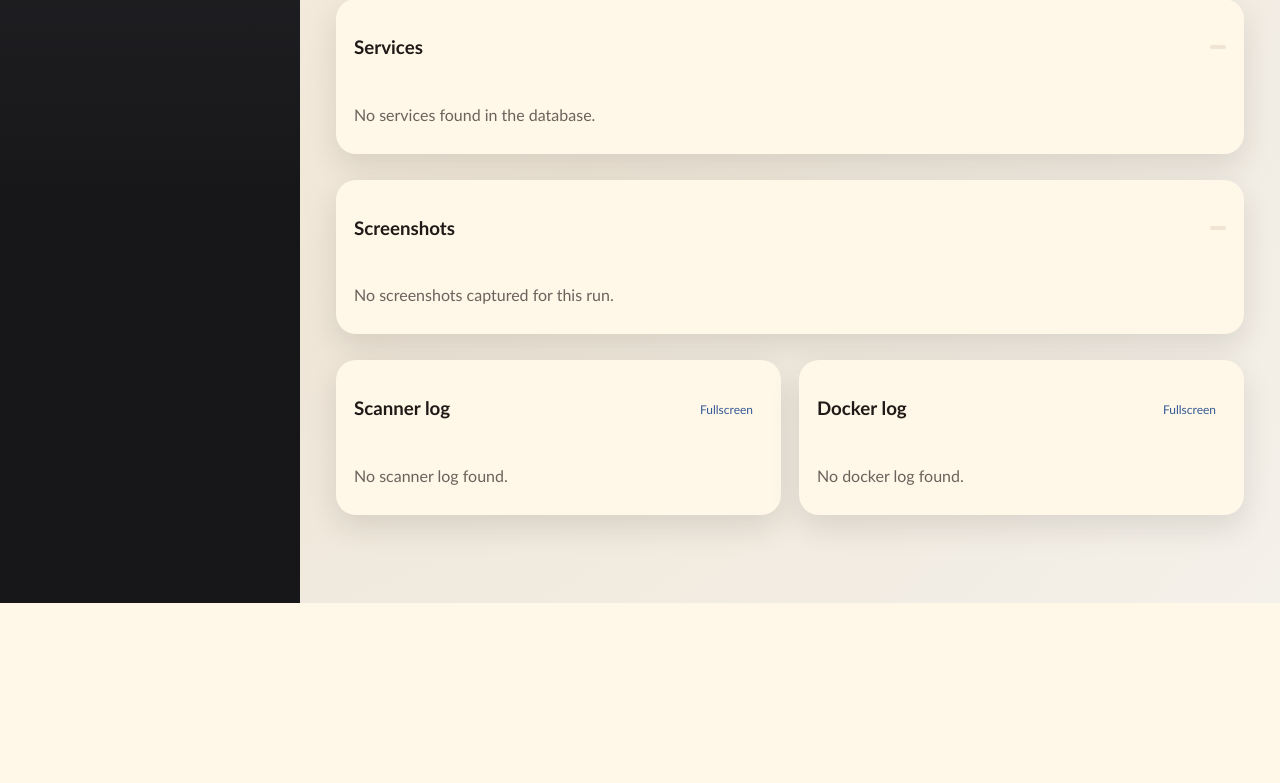
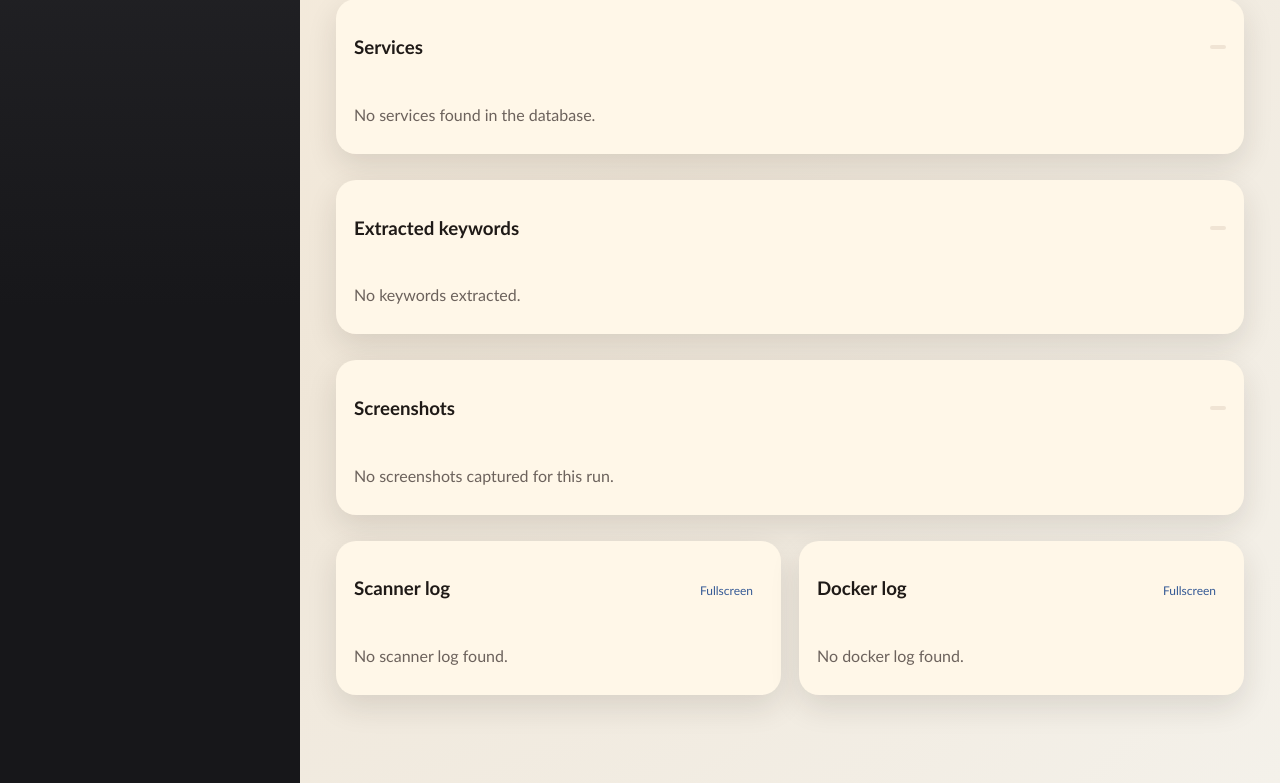
Before and after one commit to Mathis-Z/llm-credential-scanner, a Flask app: template scanner_logs_dashboard/templates/run.html in a window 1280 px wide. Shown: the part 405-1188 px from the top of the page. Before the commit the page ends 1008 px from the top, so only its background shows below. Run offline with Flask 3, Linux system fonts and the light colour scheme; the template is opened without the code that fills it, so the values that code supplies are empty.

Commit message:
add keywords to dashboard

```diff
--- a/scanner_logs_dashboard/app.py
+++ b/scanner_logs_dashboard/app.py
@@ -153,7 +153,8 @@ def _load_run_data(run_path: Path):
             "endpoints": 0,
             "login_panels": 0,
             "found_credentials": 0,
-            "screenshots": 0
+            "screenshots": 0,
+            "keywords": 0
         }
     }
 
@@ -168,7 +169,7 @@ def _load_run_data(run_path: Path):
         try:
             services = conn.execute("SELECT pk, host, port, https, _credentials FROM service").fetchall()
             endpoints = conn.execute(
-                "SELECT pk, service_id, path, is_login, working_credentials FROM endpoint"
+                "SELECT pk, service_id, path, is_login, working_credentials, _keywords FROM endpoint"
             ).fetchall()
         finally:
             conn.close()
@@ -192,6 +193,7 @@ def _load_run_data(run_path: Path):
         endpoint_list = []
         found_credentials = []
         login_panels = []
+        keyword_counts = {}
         for row in endpoints:
             service = service_map.get(row["service_id"])
             endpoint_url = None
@@ -203,8 +205,18 @@ def _load_run_data(run_path: Path):
                 "path": row["path"],
                 "is_login": bool(row["is_login"]),
                 "working_credentials": row["working_credentials"] or "",
-                "url": endpoint_url
+                "url": endpoint_url,
+                "keywords": []
             }
+            if row["_keywords"]:
+                try:
+                    item["keywords"] = json.loads(row["_keywords"])
+                except json.JSONDecodeError:
+                    item["keywords"] = []
+
+            for keyword in item["keywords"]:
+                keyword_counts[keyword] = keyword_counts.get(keyword, 0) + 1
+
             endpoint_list.append(item)
 
             if item["working_credentials"]:
@@ -216,6 +228,10 @@ def _load_run_data(run_path: Path):
         data["endpoints"] = endpoint_list
         data["found_credentials"] = found_credentials
         data["login_panels"] = login_panels
+        data["keywords"] = [
+            {"keyword": key, "count": count}
+            for key, count in sorted(keyword_counts.items(), key=lambda kv: (-kv[1], kv[0]))
+        ]
 
         endpoint_map = {item["pk"]: item for item in endpoint_list}
         if data["screenshots"]:
@@ -227,6 +243,7 @@ def _load_run_data(run_path: Path):
         data["summary"]["endpoints"] = len(endpoint_list)
         data["summary"]["login_panels"] = len(login_panels)
         data["summary"]["found_credentials"] = len(found_credentials)
+        data["summary"]["keywords"] = len(keyword_counts)
 
     scanner_log_lines, scanner_truncated = _read_log_tail(scanner_log_path)
     docker_log_lines, docker_truncated = _read_log_tail(docker_log_path)
--- a/scanner_logs_dashboard/templates/run.html
+++ b/scanner_logs_dashboard/templates/run.html
@@ -102,6 +102,25 @@
         </div>
     {% else %}
         <div class="empty">No services found in the database.</div>
+    {% endif %}
+</section>
+
+<section class="panel">
+    <div class="panel-header">
+        <h3>Extracted keywords</h3>
+        <span class="pill">{{ data.summary.keywords }}</span>
+    </div>
+    {% if data.keywords %}
+        <div class="keyword-grid">
+            {% for item in data.keywords %}
+                <div class="keyword-pill">
+                    <span class="keyword-text">{{ item.keyword }}</span>
+                    <span class="keyword-count">{{ item.count }}</span>
+                </div>
+            {% endfor %}
+        </div>
+    {% else %}
+        <div class="empty">No keywords extracted.</div>
     {% endif %}
 </section>
 
```
Also changed, not shown: scanner_logs_dashboard/static/styles.css (+29 -0 lines).
